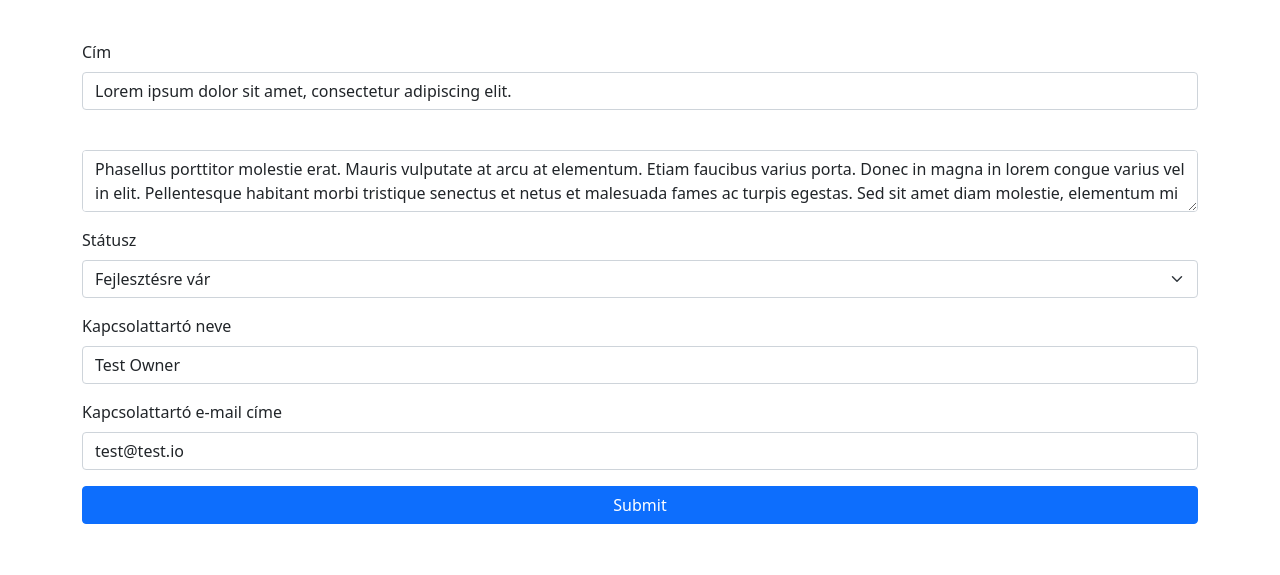
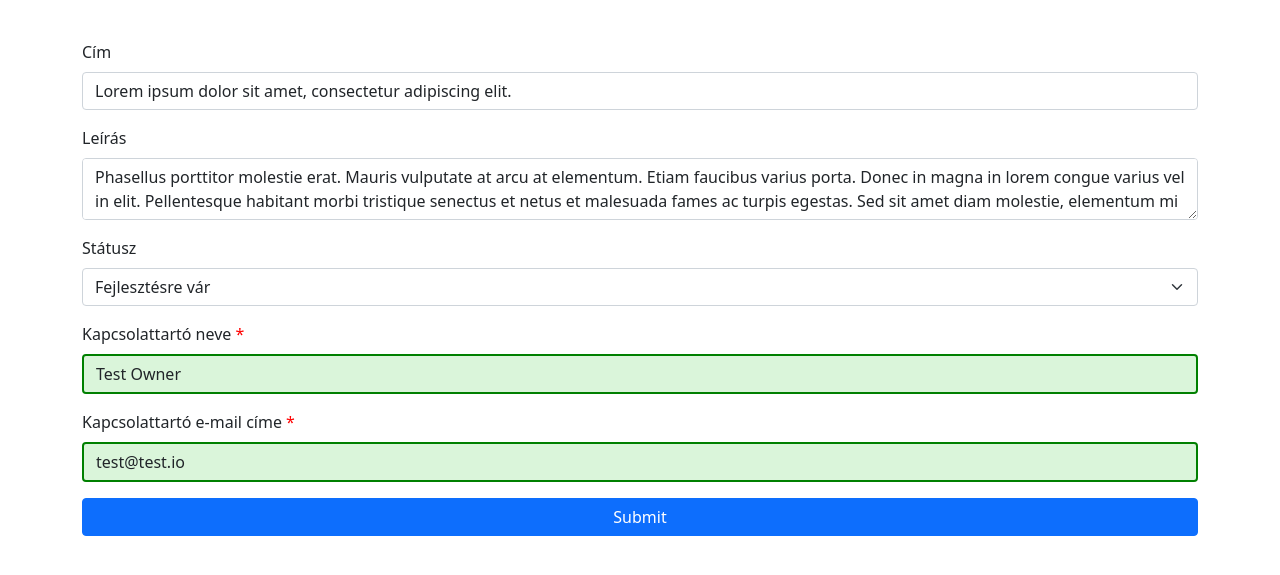
Before and after one commit to harkalygergo/TEST-Project-Management-Software, a PHP site: page /?controller=project&action=edit&id=1 in a window 1280 px wide. Shown: the part 56-631 px from the top of the page. Run offline with PHP 8.4, Linux system fonts and the light colour scheme; data comes from the database, SQL or seed files in the repository; data that the repository does not hold is empty.

Commit message:
required CSS

```diff
--- a/templates/base.html.twig
+++ b/templates/base.html.twig
@@ -5,6 +5,11 @@
     <meta name="viewport" content="width=device-width, initial-scale=1">
     <title>TEST-Project-Management-Software</title>
     <link href="https://cdn.jsdelivr.net/npm/bootstrap@5.1.3/dist/css/bootstrap.min.css" rel="stylesheet" integrity="sha384-1BmE4kWBq78iYhFldvKuhfTAU6auU8tT94WrHftjDbrCEXSU1oBoqyl2QvZ6jIW3" crossorigin="anonymous">
+    <style>
+        label.required:after { content: ' *'; color:red; }
+        input[required], textarea[required] { border-color:red; border-width: 2px; background-color:lightpink; }
+        input[required]:valid, textarea[required]:valid { border-color:green; background-color: #daf5da; }
+    </style>
 </head>
 <body class="d-flex flex-column h-100">
 
--- a/templates/edit.html.twig
+++ b/templates/edit.html.twig
@@ -10,7 +10,7 @@
                     <input class="form-control" id="cim" type="text" value="{{ project.title }}" />
                 </div>
                 <div class="mb-3">
-                    <label class="form-label" for="description"></label>
+                    <label class="form-label" for="description">Leírás</label>
                     <textarea class="form-control" name="description" id="description">{{ project.description }}</textarea>
                 </div>
                 <div class="mb-3">
@@ -22,12 +22,12 @@
                     </select>
                 </div>
                 <div class="mb-3">
-                    <label class="form-label" for="kapcsolattartoNeve">Kapcsolattartó neve</label>
-                    <input class="form-control" id="kapcsolattartoNeve" type="text" value="{{ project.owner.name }}" />
+                    <label class="form-label required" for="ownerName">Kapcsolattartó neve</label>
+                    <input class="form-control" id="ownerName" type="text" value="{{ project.owner.name }}" required />
                 </div>
                 <div class="mb-3">
-                    <label class="form-label" for="kapcsolattartoEMailCime">Kapcsolattartó e-mail címe</label>
-                    <input class="form-control" id="kapcsolattartoEMailCime" type="text" value="{{ project.owner.email }}" />
+                    <label class="form-label required" for="ownerEmail">Kapcsolattartó e-mail címe</label>
+                    <input class="form-control" id="ownerEmail" type="text" value="{{ project.owner.email }}" required />
                 </div>
                 <div class="d-grid">
                     <button class="btn btn-primary" id="submitButton" type="submit">Submit</button>
```
Also changed, not shown: README.md.
